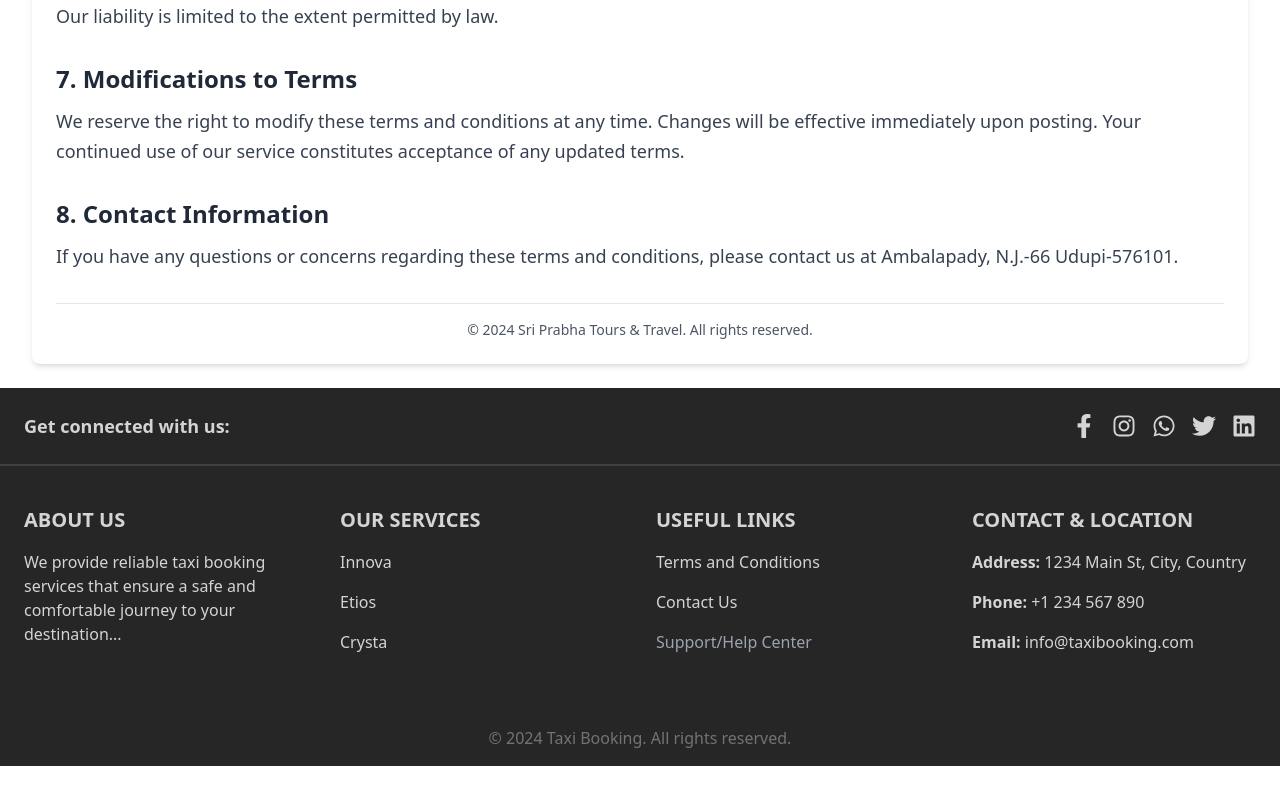
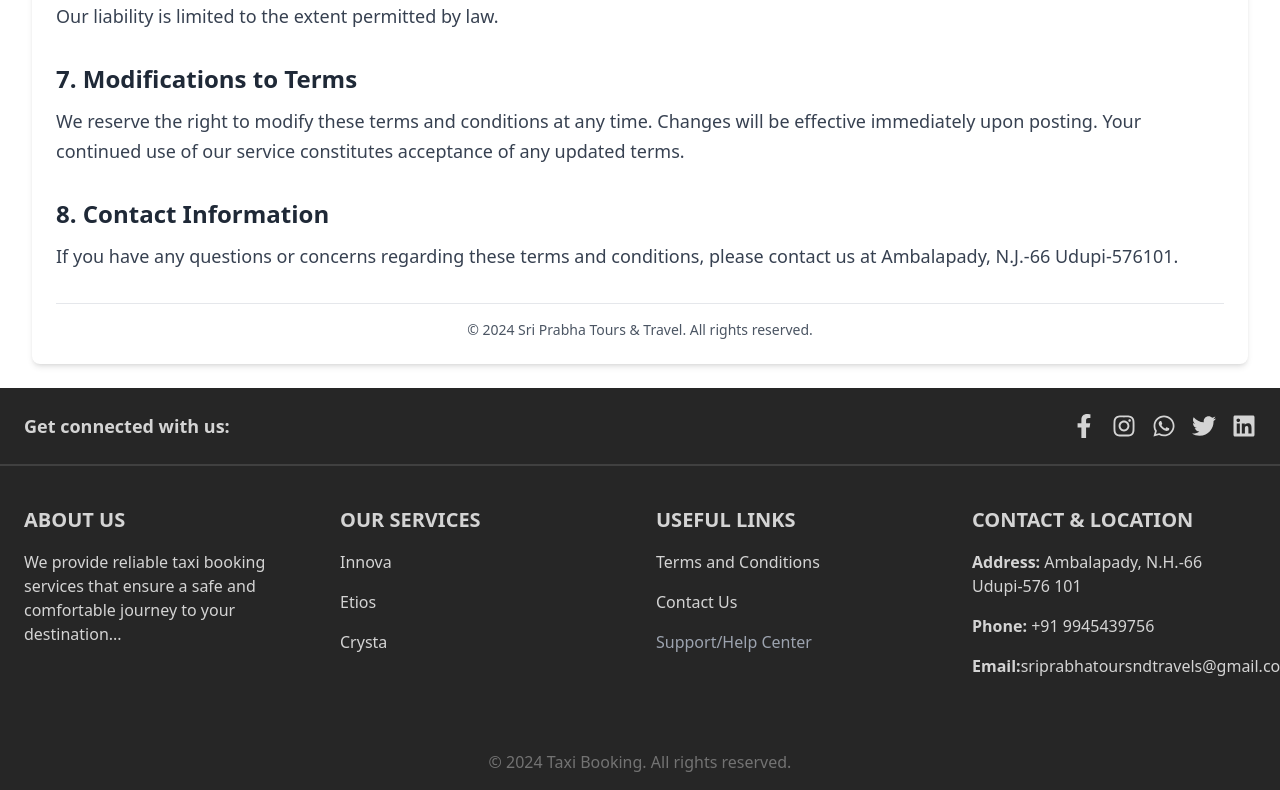
Before and after one commit to SwathiSherigar/Sri_prabha_taxi, a React (Vite) app: page /terms in a window 1280 px wide. Shown: the part 957-1747 px from the top of the page. Before the commit the page ends 1723 px from the top, so only its background shows below. Built offline with nearby package versions, Linux system fonts and the light colour scheme.

Commit message:
sms option added

```diff
--- a/src/Components/Footer.jsx
+++ b/src/Components/Footer.jsx
@@ -67,9 +67,9 @@ export default function Footer() {
           {/* Location & Contact Section */}
           <div>
             <h6 className="mb-4 flex justify-center font-semibold uppercase md:justify-start text-xl">Contact & Location</h6>
-            <p className="mb-4"><span className="font-semibold">Address:</span> 1234 Main St, City, Country</p>
-            <p className="mb-4"><span className="font-semibold">Phone:</span> +1 234 567 890</p>
-            <p className="mb-4"><span className="font-semibold">Email:</span> info@taxibooking.com</p>
+            <p className="mb-4"><span className="font-semibold">Address:</span> Ambalapady, N.H.-66 Udupi-576 101</p>
+            <p className="mb-4"><span className="font-semibold">Phone:</span> +91 9945439756</p>
+            <p className="mb-4"><span className="font-semibold">Email:</span>sriprabhatoursndtravels@gmail.com</p>
           </div>
         </div>
       </div>
--- a/src/Pages/ContactUsPage.jsx
+++ b/src/Pages/ContactUsPage.jsx
@@ -65,16 +65,16 @@ const ContactUsPage = () => {
               <span className="text-lg">+91 9945439756 </span>
             </motion.a>
             <motion.a
-              href="mailto:info@company.com"
+              href="mailto:sriprabhatoursndtravels@gmail.com"
               className="flex items-center text-blue-600 hover:text-blue-800 transition"
               whileHover={{ scale: 1.05 }}
               whileTap={{ scale: 0.95 }}
             >
               <FaEnvelope className="text-2xl sm:text-3xl mr-2" />
-              <span className="text-lg">info@company.com</span>
+              <span className="text-lg">sriprabhatoursndtravels@gmail.com</span>
             </motion.a>
             <motion.a
-              href="mailto:info@company.com"
+  href="sms:918867453203?body=Hello"
   className="flex items-center text-blue-600 hover:text-blue-800 transition"
   whileHover={{ scale: 1.05 }}
   whileTap={{ scale: 0.95 }}
@@ -82,6 +82,7 @@ const ContactUsPage = () => {
   <FaComments className="text-2xl sm:text-3xl mr-2" />
   <span className="text-lg">Send Message</span>
 </motion.a>
+
           </div>
         </motion.div>
 
```
Lines whose indentation alone changed are shown as unchanged.
